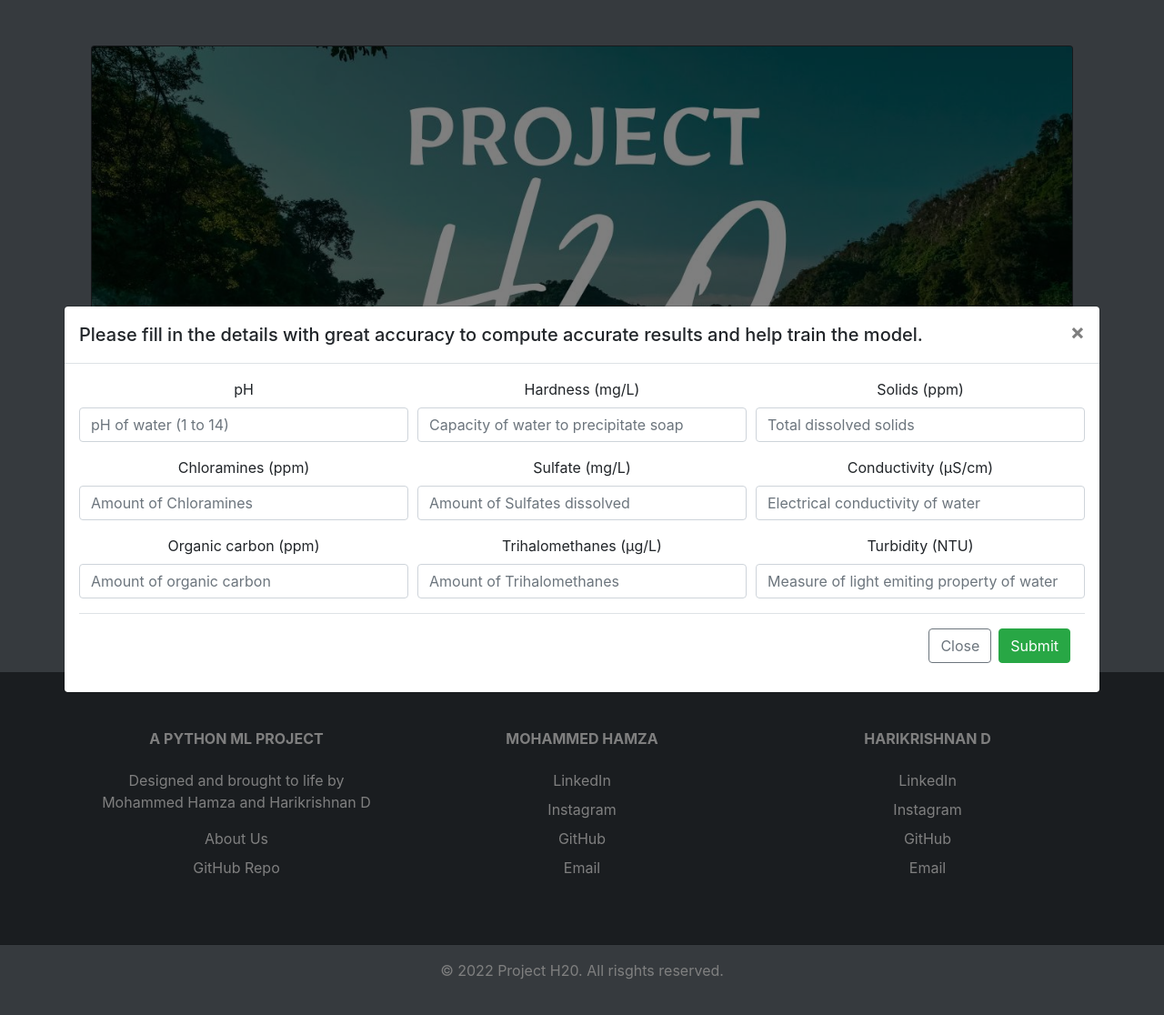
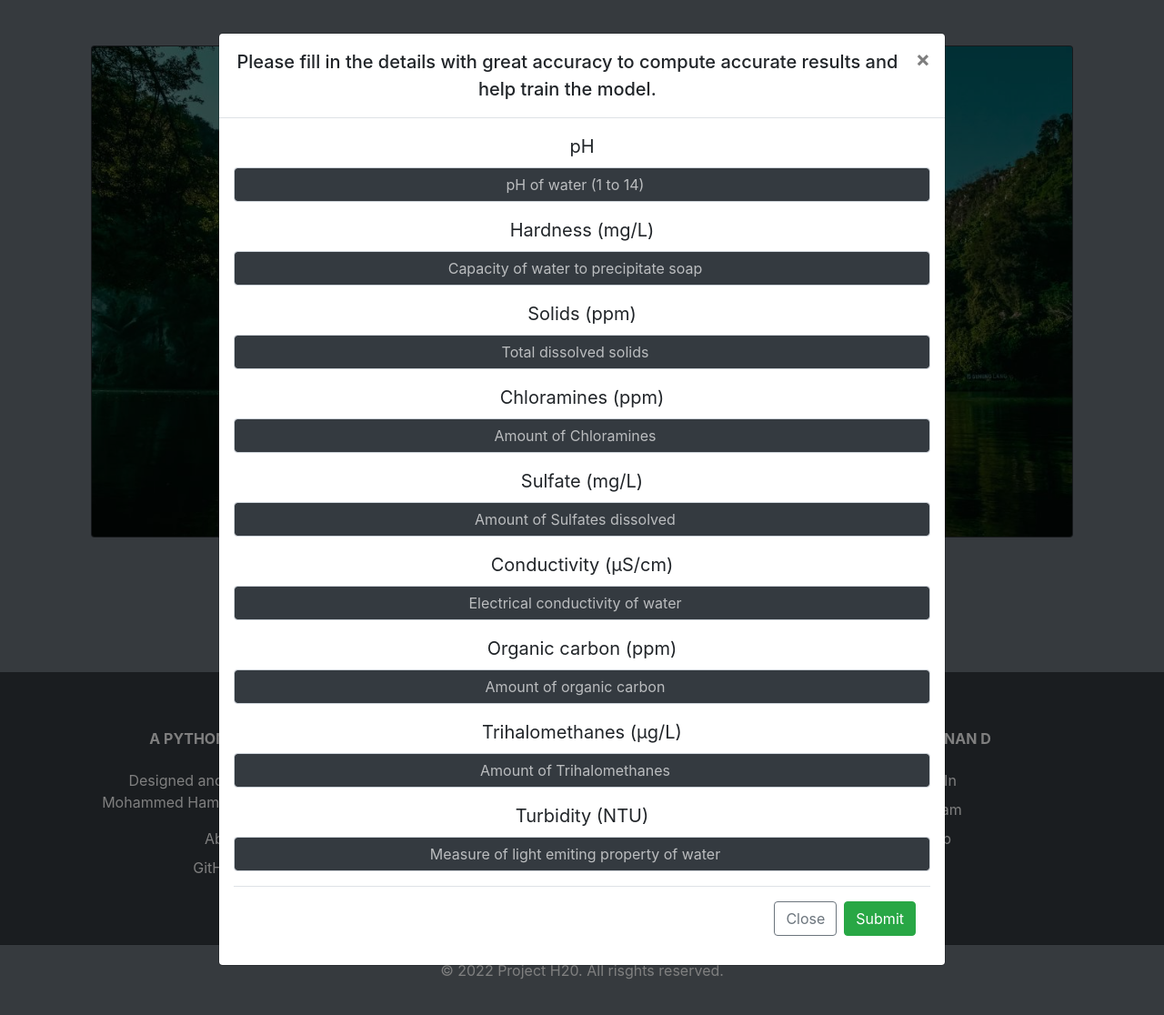
Before and after one commit to harideegee/project-h2o, a Flask app: page / in a window 1280 px wide, after a click on "Run Tests". Shown: the part 58-1174 px from the top of the page at 91% size. Run offline with Flask 2, Linux system fonts and the light colour scheme; parts of the project's set-up code (start-up, migrations or seed data) failed here and were passed over; some libraries are stand-ins or nearby versions.

Commit message:
made changes to the landing page (neater input boxes)

```diff
--- a/templates/index.html
+++ b/templates/index.html
@@ -5,11 +5,11 @@
         <img src="{{url_for('static', filename = 'banner.jpg')}}" class="card-img" alt="banner">
     </div>
 <div class="container" style="margin: 50px 0;">
-    <button type="button" class="btn btn-success btn-lg" data-toggle="modal" data-target="#modal">Launch Software</button>
+    <button type="button" class="btn btn-success btn-lg" data-toggle="modal" data-target="#modal">Run Tests</button>
 </div>
 
 <div class="modal fade" id="modal" tabindex="-1" role="dialog" aria-labelledby="title" aria-hidden="true">
-<div class="modal-dialog modal-dialog-centered modal-xl" role="document">
+<div class="modal-dialog modal-dialog-centered modal-lg" role="document">
     <div class="modal-content">
     <div class="modal-header">
         <h5 class="modal-title" id="title">Please fill in the details with great accuracy to compute accurate results and help train the model.</h5>
@@ -20,45 +20,57 @@
     <div class="modal-body">
         <form action="/result/" method="POST">
             <div class="form-row">
-            <div class="form-group col-md-4">
-                <label for="ph">pH</label>
-                <input type="number" min="1" max="14" class="form-control" name="ph" placeholder="pH of water (1 to 14)" required>
-            </div>
-            <div class="form-group col-md-4">
-                <label for="hardness">Hardness (mg/L)</label>
-                <input type="number" class="form-control" name="hardness" placeholder="Capacity of water to precipitate soap" required>
-            </div>
-            <div class="form-group col-md-4">
-                <label for="solids">Solids (ppm)</label>
-                <input type="number" class="form-control" name="solids" placeholder="Total dissolved solids" required>
-            </div>
-            </div>
-            <div class="form-row">
-                <div class="form-group col-md-4">
-                    <label for="chloramines">Chloramines (ppm)</label>
-                    <input type="number" class="form-control" name="chloramines" placeholder="Amount of Chloramines" required>
-                </div>
-                <div class="form-group col-md-4">
-                    <label for="sulfate">Sulfate (mg/L)</label>
-                    <input type="number" class="form-control" name="sulfate" placeholder="Amount of Sulfates dissolved" required>
-                </div>
-                <div class="form-group col-md-4">
-                    <label for="conductivity">Conductivity (&mu;S/cm)</label>
-                    <input type="number" class="form-control" name="conductivity" placeholder="Electrical conductivity of water" required>
+                <div class="form-group col-md-12">
+                    <label for="ph">pH</label>
+                    <input type="number" min="1" max="14" class="form-control text-center text-white bg-dark" name="ph" placeholder="pH of water (1 to 14)" required>
                 </div>
             </div>
             <div class="form-row">
-                <div class="form-group col-md-4">
+                <div class="form-group col-md-12">
+                    <label for="hardness">Hardness (mg/L)</label>
+                    <input type="number" class="form-control text-center text-white bg-dark" name="hardness" placeholder="Capacity of water to precipitate soap" required>
+                </div>
+            </div>
+            <div class="form-row">
+                <div class="form-group col-md-12">
+                    <label for="solids">Solids (ppm)</label>
+                    <input type="number" class="form-control text-center text-white bg-dark" name="solids" placeholder="Total dissolved solids" required>
+                </div>
+            </div>
+            <div class="form-row">
+                <div class="form-group col-md-12">
+                    <label for="chloramines">Chloramines (ppm)</label>
+                    <input type="number" class="form-control text-center text-white bg-dark" name="chloramines" placeholder="Amount of Chloramines" required>
+                </div>
+            </div>
+            <div class="form-row">
+                <div class="form-group col-md-12">
+                    <label for="sulfate">Sulfate (mg/L)</label>
+                    <input type="number" class="form-control text-center text-white bg-dark" name="sulfate" placeholder="Amount of Sulfates dissolved" required>
+                </div>
+            </div>
+            <div class="form-row">
+                <div class="form-group col-md-12">
+                    <label for="conductivity">Conductivity (&mu;S/cm)</label>
+                    <input type="number" class="form-control text-center text-white bg-dark" name="conductivity" placeholder="Electrical conductivity of water" required>
+                </div>
+            </div>
+            <div class="form-row">
+                <div class="form-group col-md-12">
                     <label for="oc">Organic carbon (ppm)</label>
-                    <input type="number" class="form-control" name="oc" placeholder="Amount of organic carbon" required>
+                    <input type="number" class="form-control text-center text-white bg-dark" name="oc" placeholder="Amount of organic carbon" required>
                 </div>
-                <div class="form-group col-md-4">
+            </div>
+            <div class="form-row">
+                <div class="form-group col-md-12">
                     <label for="trihalomethanes">Trihalomethanes (&mu;g/L)</label>
-                    <input type="number" class="form-control" name="trihalomethanes" placeholder="Amount of Trihalomethanes" required>
+                    <input type="number" class="form-control text-center text-white bg-dark" name="trihalomethanes" placeholder="Amount of Trihalomethanes" required>
                 </div>
-                <div class="form-group col-md-4">
+            </div>
+            <div class="form-row">
+                <div class="form-group col-md-12">
                     <label for="turbidity">Turbidity (NTU)</label>
-                    <input type="number" class="form-control" name="turbidity" placeholder="Measure of light emiting property of water" required>
+                    <input type="number" class="form-control text-center text-white bg-dark" name="turbidity" placeholder="Measure of light emiting property of water" required>
                 </div>
             </div>
             <div class="modal-footer">
@@ -72,4 +84,13 @@
 </div>
 </div>
 
+<style>
+.form-control::placeholder {
+    color: #ffffffaa;
+}
+label {
+    font-size: 20px;
+}
+</style>
+
 {% endblock %}
```
